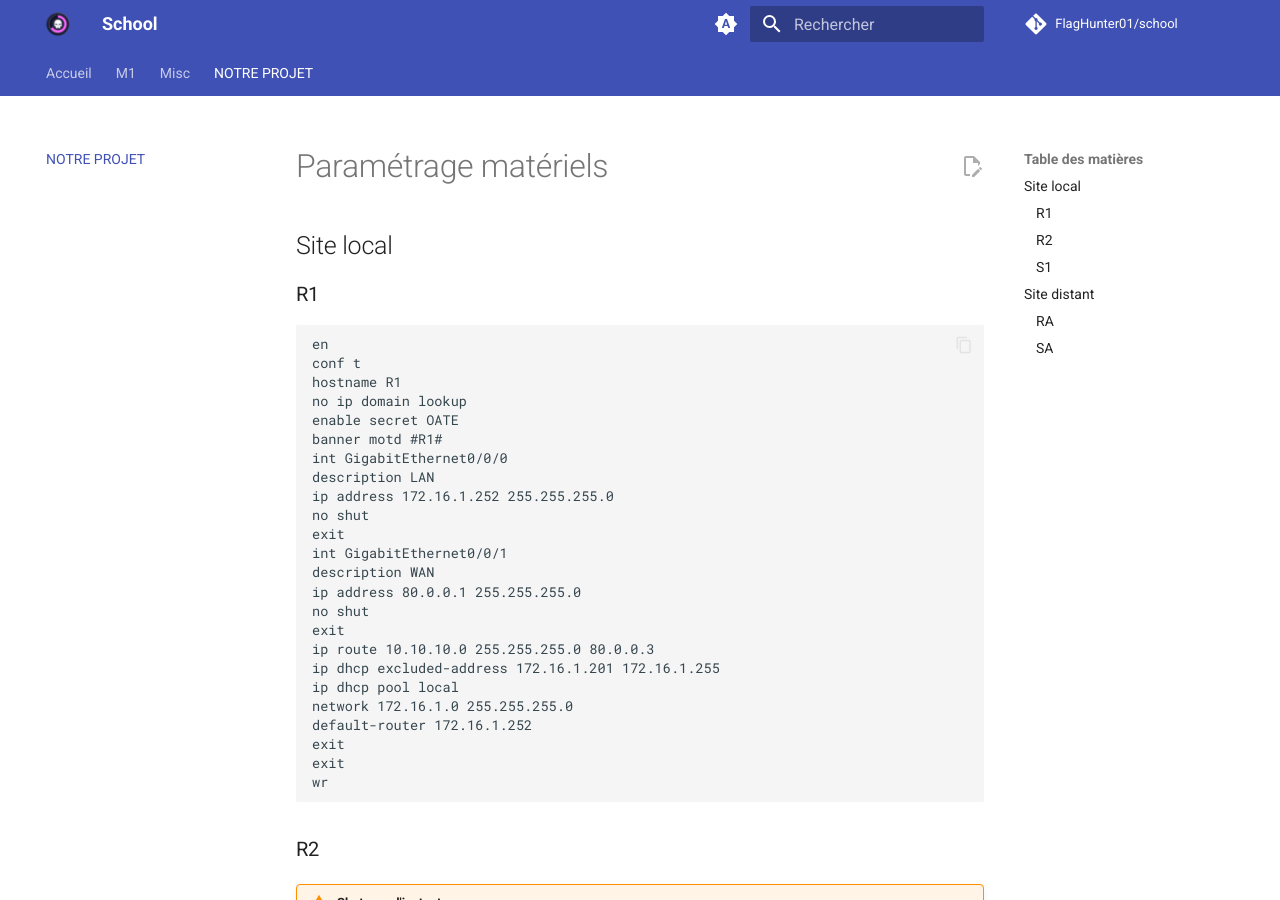
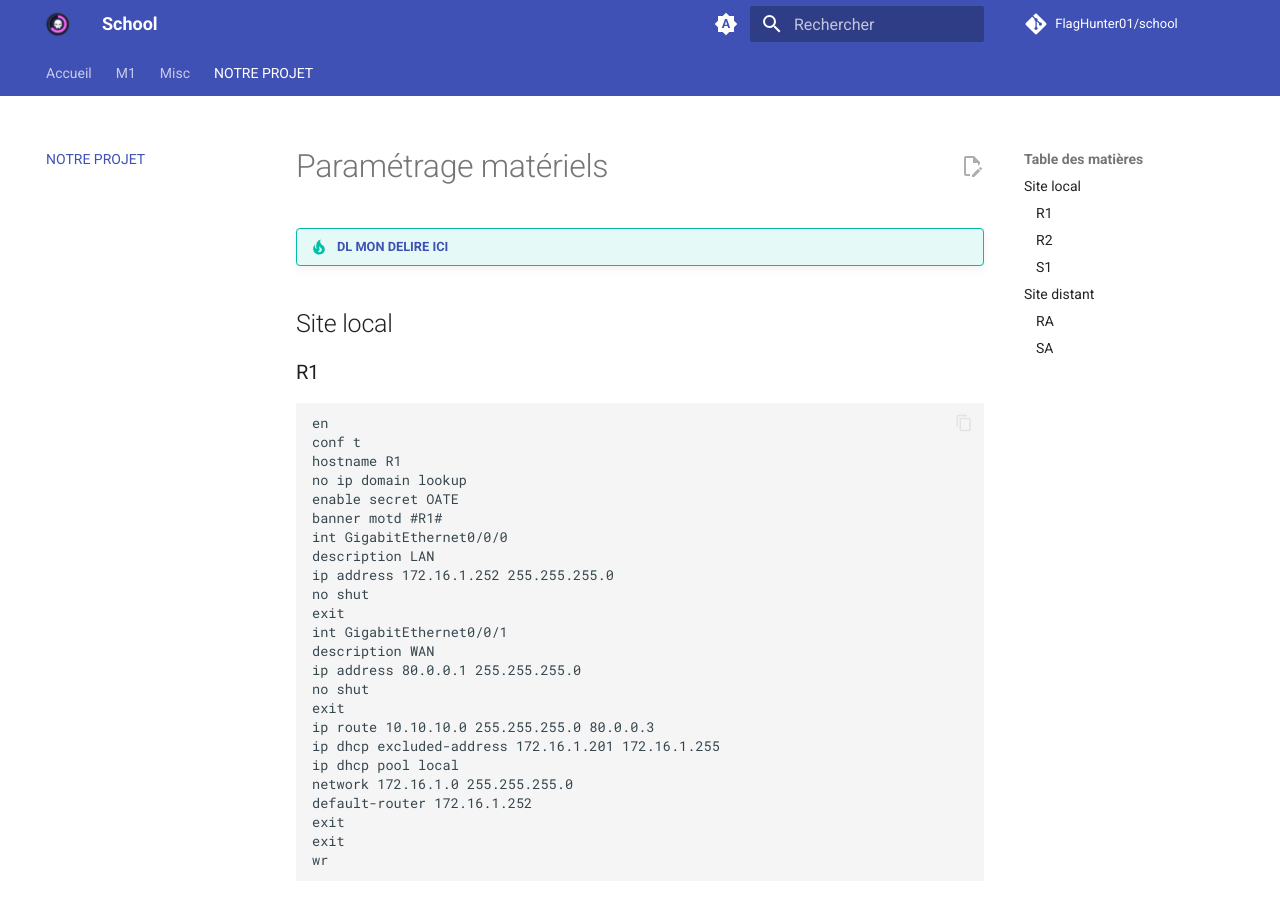
Before and after one commit to FlagHunter01/school, an MkDocs documentation site: the page built from docs/projet.md, in a window 1280 px wide and 900 px high. Built offline with MkDocs 1.6.1 and Material for MkDocs 9.7.7, drawn with Linux system fonts in a browser that asks for light colours; comment, search, counter and statistics services are not loaded.

Commit message:
Ajouter config

```diff
--- a/docs/projet.md
+++ b/docs/projet.md
@@ -1,4 +1,6 @@
 # Paramétrage matériels
+
+!!! tip "[DL MON DELIRE ICI](conf_base.pkt)"
 
 ## Site local
 
```
Also changed, not shown: 1 other file.
